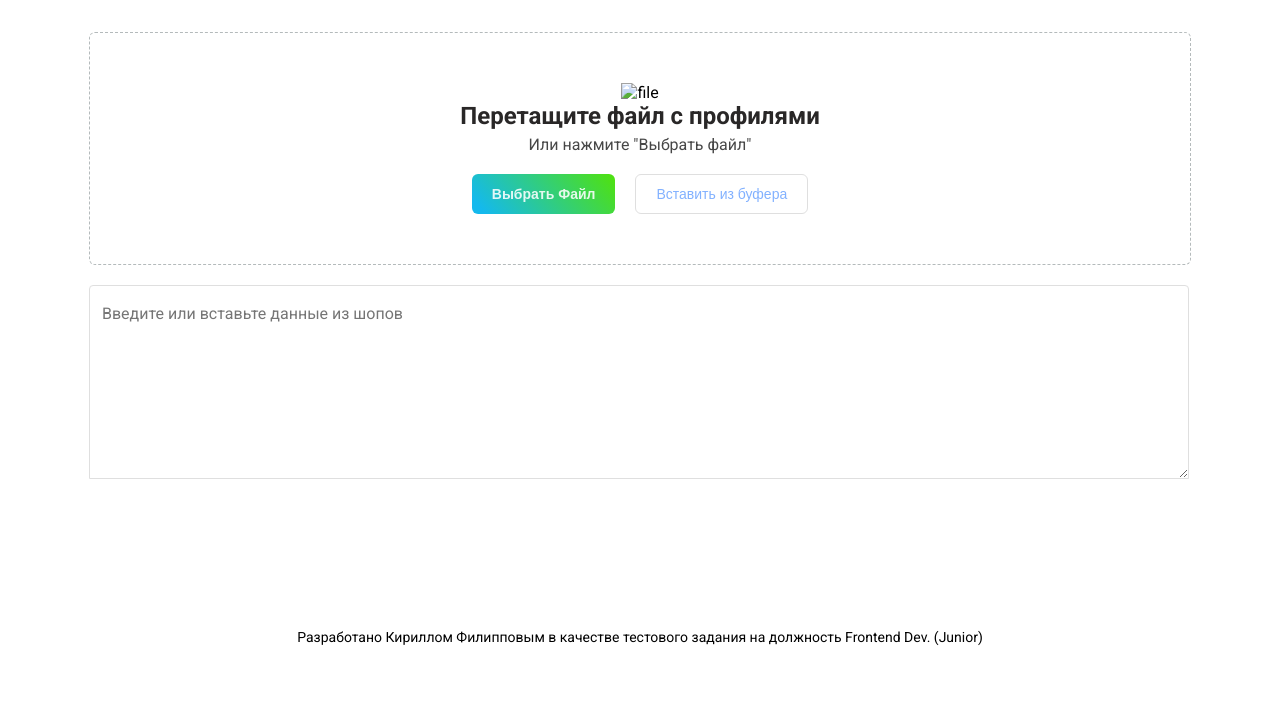
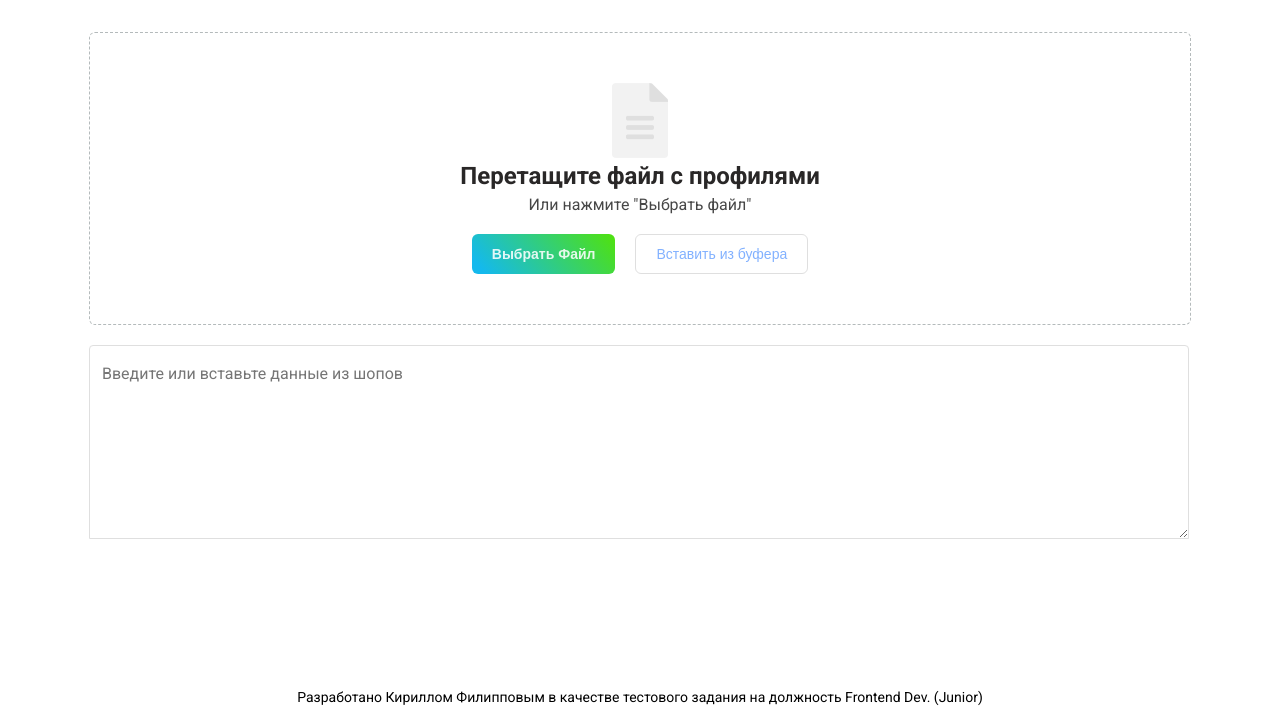
Before and after one commit to KirItPro/parserTest, a plain HTML site: page index.html in a window 1280 px wide. Shown: the part 82-803 px from the top of the page. Drawn offline with Linux system fonts and the light colour scheme; the site is published under a folder, as on GitHub Pages, so addresses that start at the root find nothing.

Commit message:
Update index.html

```diff
--- a/index.html
+++ b/index.html
@@ -5,7 +5,7 @@
     <meta http-equiv="X-UA-Compatible" content="IE=edge">
     <meta name="viewport" content="width=device-width, initial-scale=1.0">
     <title>Dolphin{parser}</title>
-    <link rel="shortcut icon" href="/img/icon.png" type="image/x-icon">
+    <link rel="shortcut icon" href="img/icon.png" type="image/x-icon">
     <link rel="stylesheet" href="style.css">
 </head>
 <body>
@@ -18,7 +18,7 @@
     <main id="main">
         <div class="container" id="main-add" >
             <div class="add-file">
-                <img src="/img/file.png" alt="file" class="add-file_img">
+                <img src="img/file.png" alt="file" class="add-file_img">
                 <h2 class="add-file_title">Перетащите файл с профилями</h2>
                 <p class="add-file_text">Или нажмите "Выбрать файл"</p>
                 <div class="add-file_btns">
```
